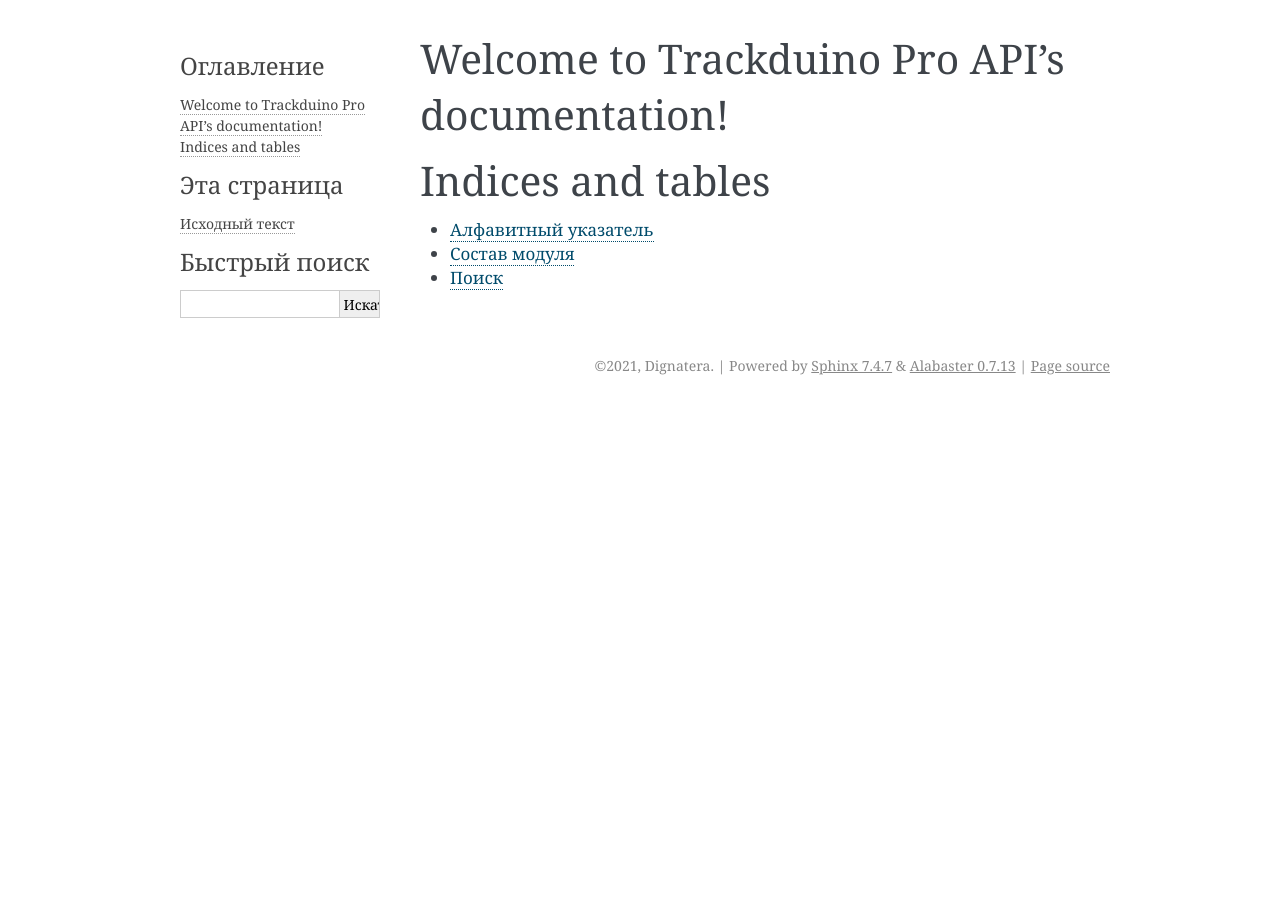
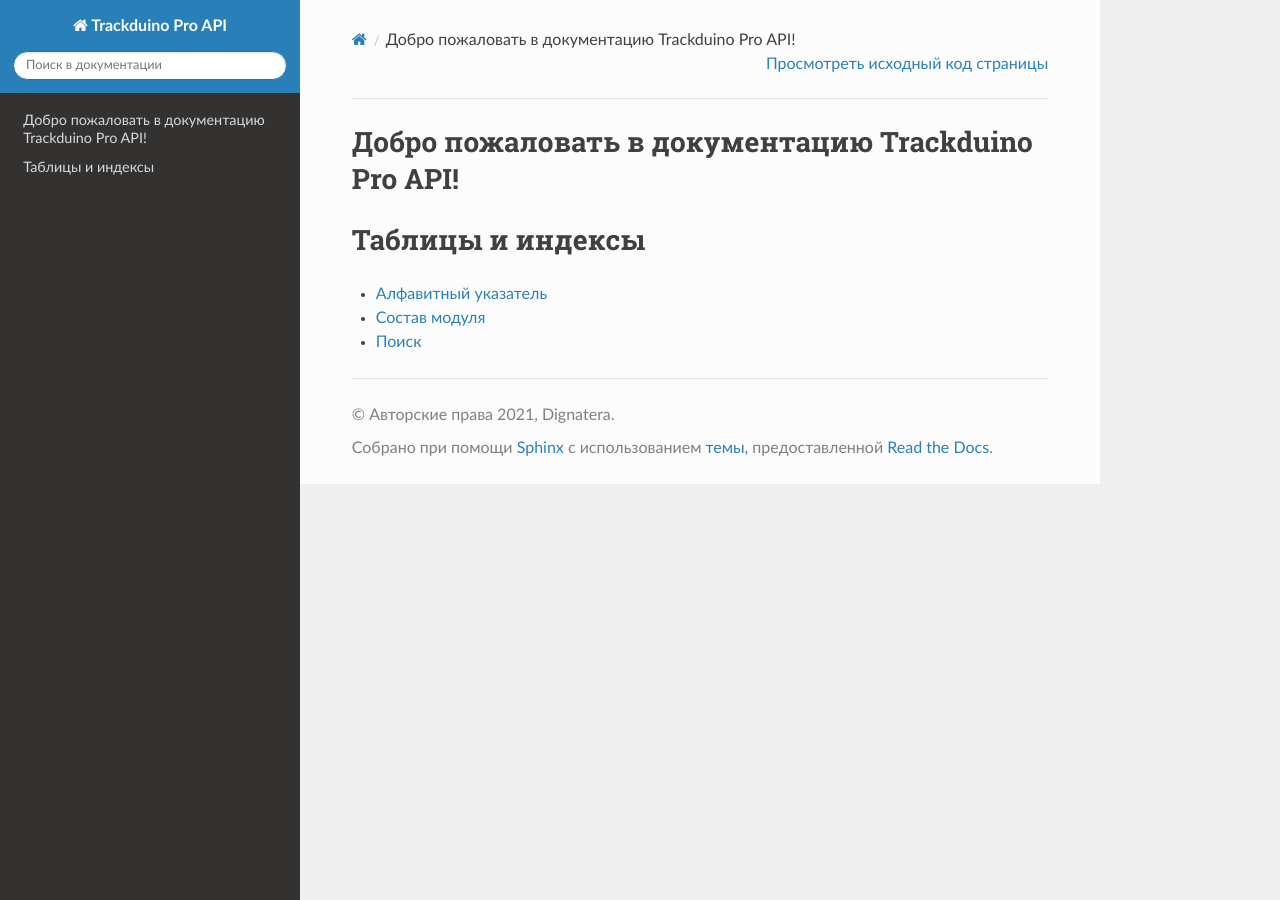
Before and after one commit to robotrack-llc/Trackduino-Pro-Micropython, a Sphinx documentation site: the page built from docs/index.rst, in a window 1280 px wide. Built offline with Sphinx 7.4.7 and the Read the Docs theme 2.0.0, drawn with Linux system fonts in a browser that asks for light colours.

Commit message:
[UPD]: Index

```diff
--- a/docs/conf.py
+++ b/docs/conf.py
@@ -13,6 +13,8 @@
 # import os
 # import sys
 # sys.path.insert(0, os.path.abspath('.'))
+
+import sphinx_rtd_theme
 
 
 # -- Project information -----------------------------------------------------
@@ -31,6 +33,7 @@
 # extensions coming with Sphinx (named 'sphinx.ext.*') or your custom
 # ones.
 extensions = [
+    "sphinx_rtd_theme",
 ]
 
 # Add any paths that contain templates here, relative to this directory.
@@ -54,7 +57,7 @@
 # The theme to use for HTML and HTML Help pages.  See the documentation for
 # a list of builtin themes.
 #
-html_theme = 'alabaster'
+html_theme = 'sphinx_rtd_theme'
 
 # Add any paths that contain custom static files (such as style sheets) here,
 # relative to this directory. They are copied after the builtin static files,
--- a/docs/index.rst
+++ b/docs/index.rst
@@ -1,13 +1,13 @@
-Welcome to Trackduino Pro API's documentation!
-==============================================
+Добро пожаловать в документацию Trackduino Pro API!
+===================================================
 
 .. toctree::
    :maxdepth: 2
-   :caption: Contents:
+   :caption: Содержание:
 
 
 
-Indices and tables
+Таблицы и индексы
 ==================
 
 * :ref:`genindex`
```
Also changed, not shown: 1 other file.
